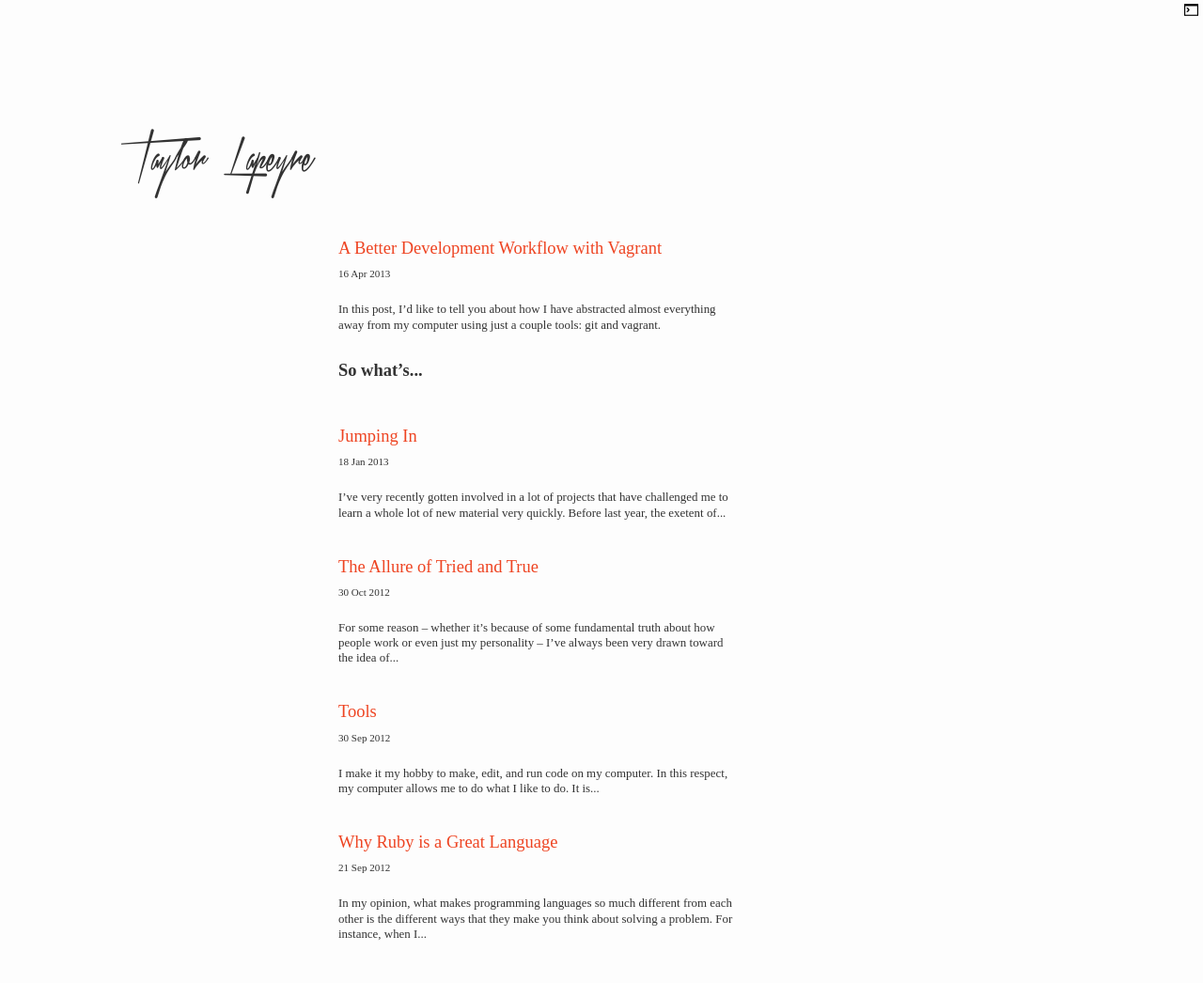
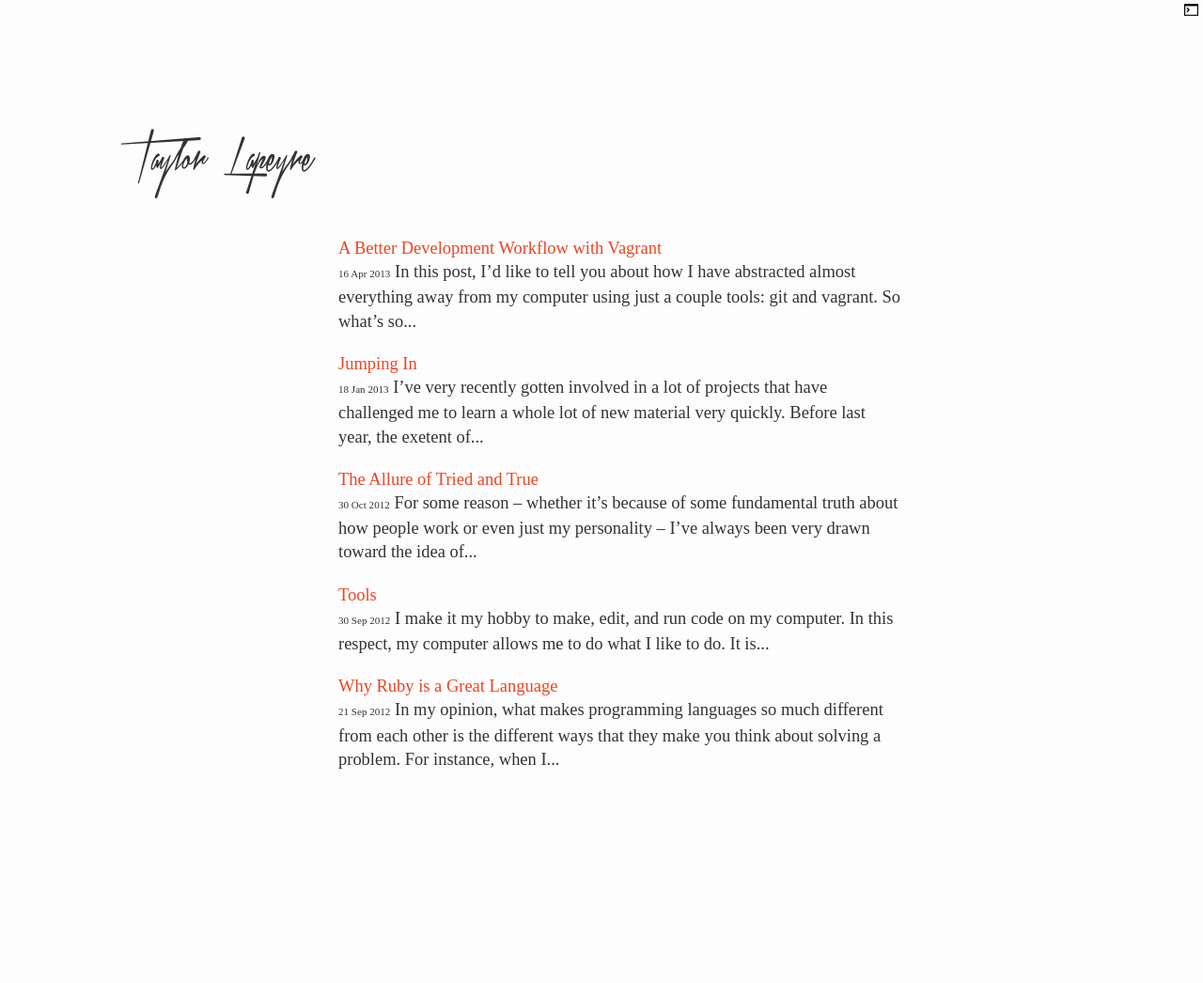
Before and after one commit to taylorlapeyre/taylorlapeyre.github.io, a Jekyll site: the page built from stories.html, in a window 1280 px wide. Shown: the whole page at 94% size. Built offline with Jekyll 4.4.1, drawn with Linux system fonts in a browser that asks for light colours; nearby versions of some CDN libraries; some web fonts are replaced; after the commit the page ends 900 px from its top, so only the background shows below that.

Commit message:
correctly truncate words in stories

```diff
--- a/stories.html
+++ b/stories.html
@@ -9,7 +9,7 @@
     <li>
       <a href="{{ post.url }}">{{ post.title }}</a><br>
       <date>{{ post.date | date_to_string }}</date>
-        {{ post.content | truncatewords:30 }}
+        {{ post.content | strip_html | truncatewords:30 }}
     </li>
     {% endfor %}
   </ul>
```
